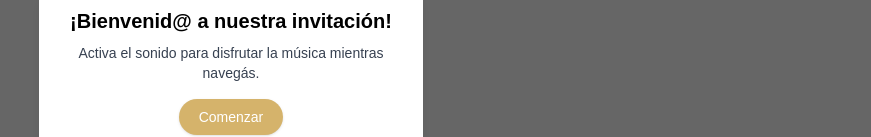
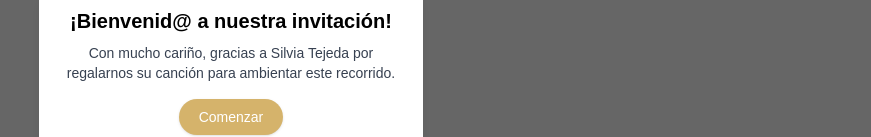
Before and after one commit to JonathanGrauberg/preinvitacion-male-lea, a Next.js app: page / in a window 1280 px wide. Shown: the part 315-452 px from the top of the page, without its empty margins (409-1280 px from the left). Built offline with nearby package versions, Linux system fonts and the light colour scheme.

Commit message:
editamos saludo de bienvenida

```diff
--- a/src/app/page.tsx
+++ b/src/app/page.tsx
@@ -109,7 +109,7 @@ export default function Home() {
           <div className="bg-white text-black rounded-2xl p-6 max-w-sm w-full shadow-lg text-center">
             <h2 className="text-xl font-semibold mb-2">¡Bienvenid@ a nuestra invitación!</h2>
             <p className="text-sm text-gray-700 mb-4">
-              Activa el sonido para disfrutar la música mientras navegás.
+              Con mucho cariño, gracias a Silvia Tejeda por regalarnos su canción para ambientar este recorrido.
             </p>
             {/* Acá podés poner tu texto personalizado extra */}
             <button
```
